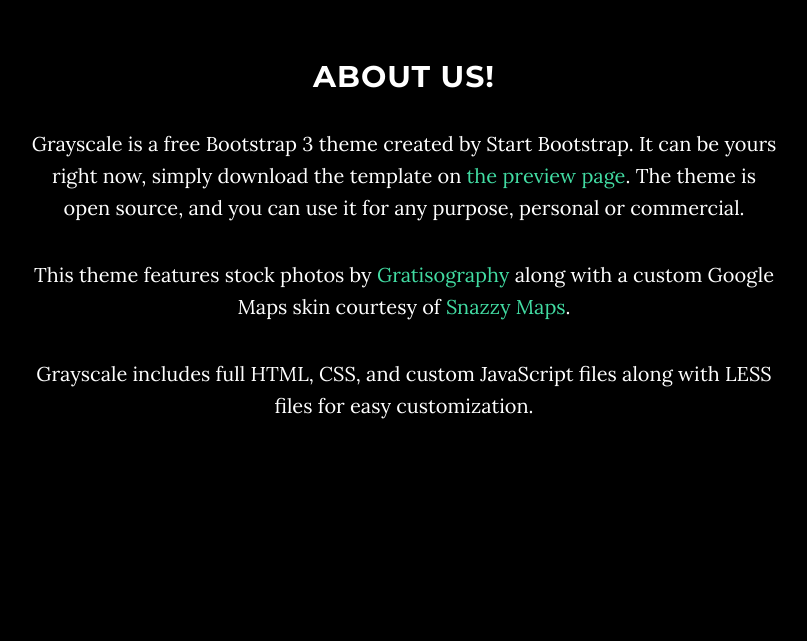
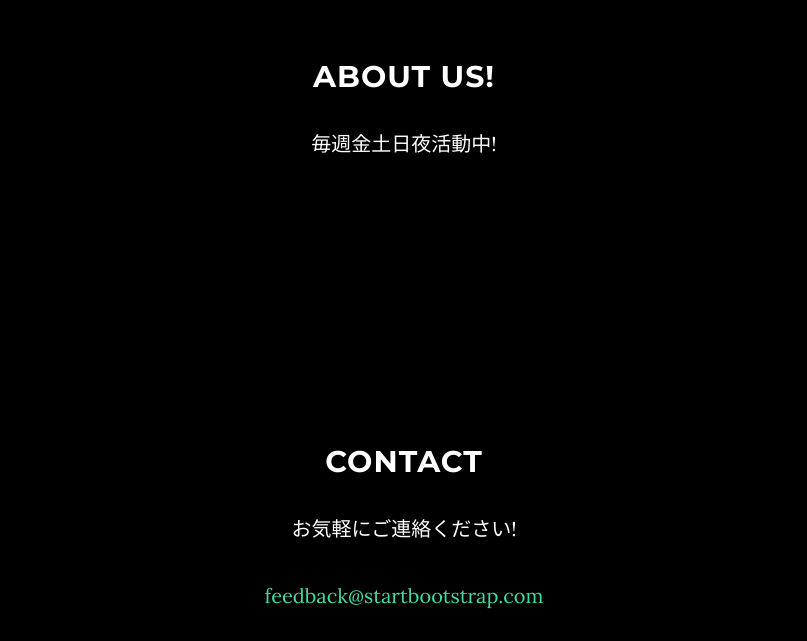
Before and after one commit to kulpa/RedBull_Website, a plain HTML site: page RedBull_Website/index.html in a window 1280 px wide. Shown: the part 990-1631 px from the top of the page, without its empty margins (236-1043 px from the left). Drawn offline with Linux system fonts and the light colour scheme; some packages are replaced by stand-ins of ours.

Commit message:
画像追加

```diff
--- a/RedBull_Website/css/grayscale.css
+++ b/RedBull_Website/css/grayscale.css
@@ -147,7 +147,7 @@
     padding: 100px 0;
     text-align: center;
     color: #fff;
-    background: url(../img/intro-bg.jpg) no-repeat bottom center scroll;
+    background: url(../img/changed.jpg) no-repeat bottom center scroll;
     background-color: #000;
     -webkit-background-size: cover;
     -moz-background-size: cover;
--- a/RedBull_Website/index.html
+++ b/RedBull_Website/index.html
@@ -87,9 +87,10 @@
         <div class="row">
             <div class="col-lg-8 col-lg-offset-2">
                 <h2>About Us!</h2>
-                <p>Grayscale is a free Bootstrap 3 theme created by Start Bootstrap. It can be yours right now, simply download the template on <a href="http://startbootstrap.com/template-overviews/grayscale/">the preview page</a>. The theme is open source, and you can use it for any purpose, personal or commercial.</p>
+                <p>毎週金土日夜活動中!</p>
+                <!-- <p>Grayscale is a free Bootstrap 3 theme created by Start Bootstrap. It can be yours right now, simply download the template on <a href="http://startbootstrap.com/template-overviews/grayscale/">the preview page</a>. The theme is open source, and you can use it for any purpose, personal or commercial.</p>
                 <p>This theme features stock photos by <a href="http://gratisography.com/">Gratisography</a> along with a custom Google Maps skin courtesy of <a href="http://snazzymaps.com/">Snazzy Maps</a>.</p>
-                <p>Grayscale includes full HTML, CSS, and custom JavaScript files along with LESS files for easy customization.</p>
+                <p>Grayscale includes full HTML, CSS, and custom JavaScript files along with LESS files for easy customization.</p> -->
             </div>
         </div>
     </section>
@@ -111,8 +112,8 @@
     <section id="contact" class="container content-section text-center">
         <div class="row">
             <div class="col-lg-8 col-lg-offset-2">
-                <h2>Contact Start Bootstrap</h2>
-                <p>Feel free to email us to provide some feedback on our templates, give us suggestions for new templates and themes, or to just say hello!</p>
+                <h2>Contact</h2>
+                <p>お気軽にご連絡ください!</p>
                 <p><a href="mailto:feedback@startbootstrap.com">feedback@startbootstrap.com</a>
                 </p>
                 <ul class="list-inline banner-social-buttons">
```
Also changed, not shown: RedBull_Website/img/5061993429_5a46a3fb9f_b.jpg (added), RedBull_Website/img/changed.jpg (added).
